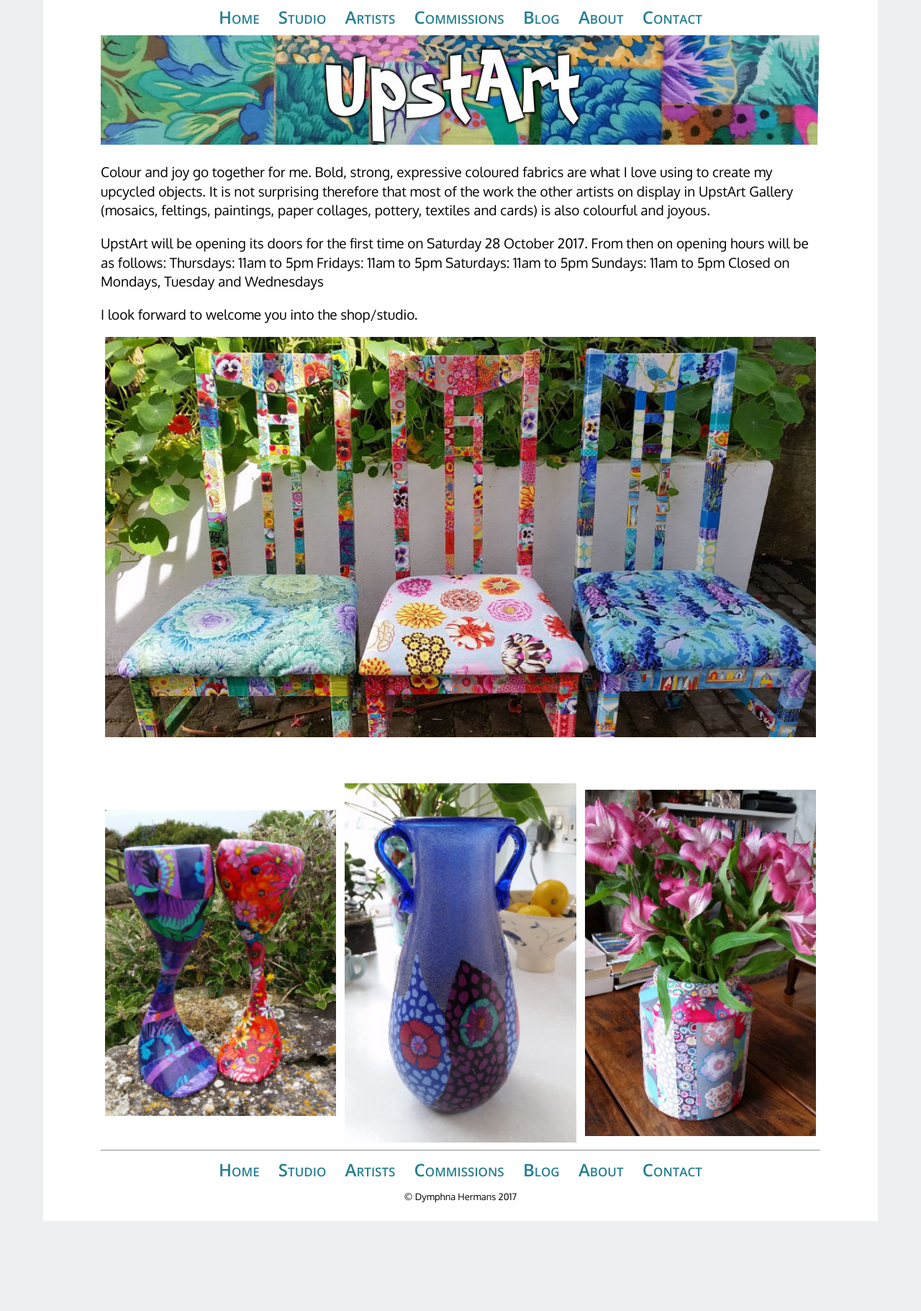
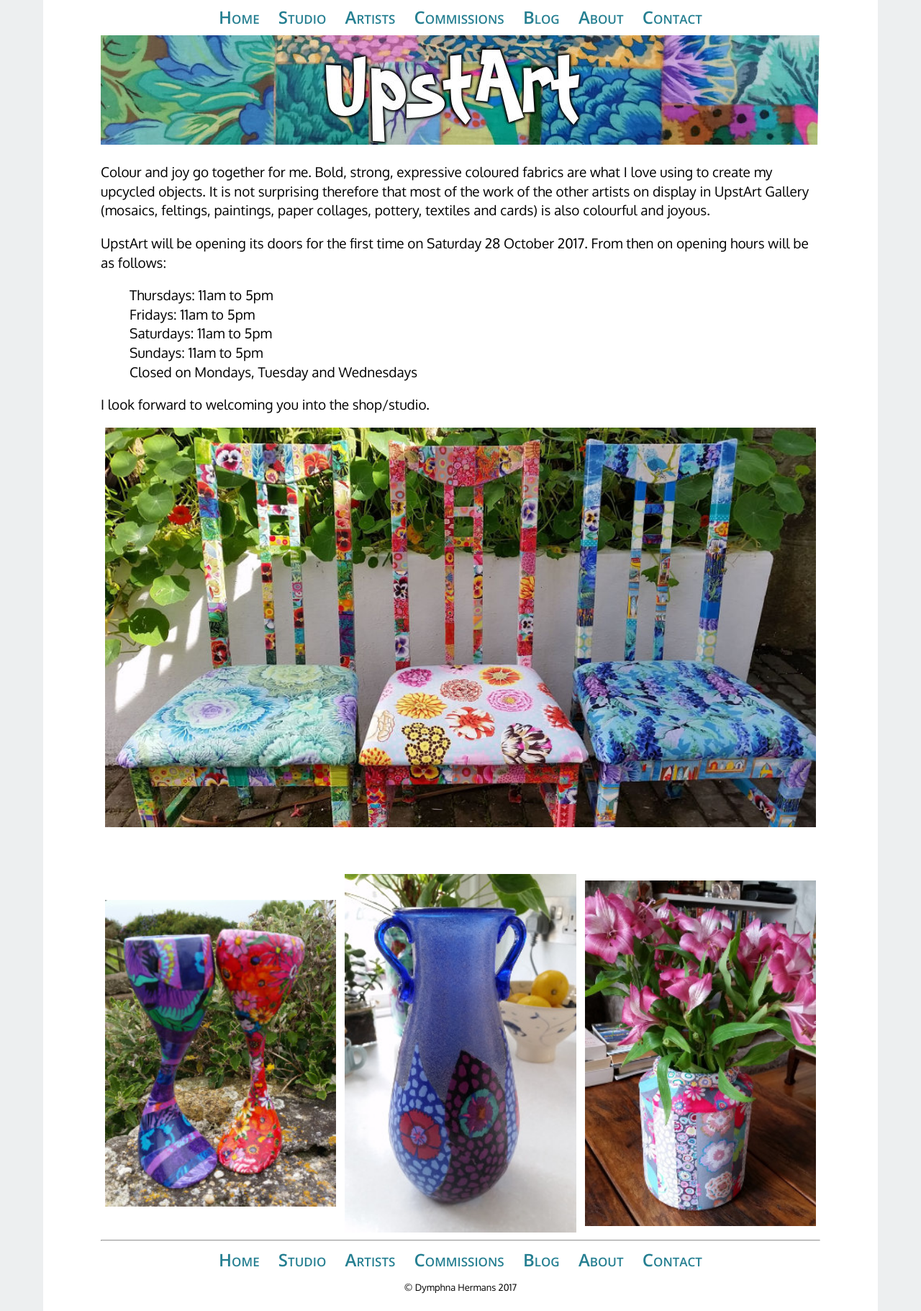
Before and after one commit to d40cht/Upstart, a Jekyll site: the page built from index.md, in a window 1280 px wide. Shown: the whole page at 72% size. Built offline with Jekyll 4.4.1, drawn with Linux system fonts in a browser that asks for light colours; before the commit the page ends 1696 px from its top, so only the background shows below that.

```diff
--- a/css/main.css
+++ b/css/main.css
@@ -15,6 +15,10 @@ h1, h2, h3, h4 {
   font-family: 'Open Sans', sans-serif;
   font-variant: small-caps;
   color: #058fa1;
+}
+
+ul {
+  list-style: none;
 }
 
 a {
--- a/index.md
+++ b/index.md
@@ -3,29 +3,17 @@ title: UpstArt
 layout: default
 ---
 
-Colour and joy go together for me. Bold, strong, expressive coloured fabrics are what I love using to create my upcycled objects. It is not surprising therefore that most of the work the other artists on display in UpstArt Gallery (mosaics, feltings, paintings, paper collages, pottery, textiles and cards) is also colourful and joyous.
+Colour and joy go together for me. Bold, strong, expressive coloured fabrics are what I love using to create my upcycled objects. It is not surprising therefore that most of the work of the other artists on display in UpstArt Gallery (mosaics, feltings, paintings, paper collages, pottery, textiles and cards) is also colourful and joyous.
 
 UpstArt will be opening its doors for the first time on Saturday 28 October 2017. From then on opening hours will be as follows:
-Thursdays: 11am to 5pm
-Fridays:   11am to 5pm
-Saturdays: 11am to 5pm
-Sundays:   11am to 5pm
-Closed on Mondays, Tuesday and Wednesdays
 
-I look forward to welcome you into the shop/studio.
+* Thursdays: 11am to 5pm
+* Fridays:   11am to 5pm
+* Saturdays: 11am to 5pm
+* Sundays:   11am to 5pm
+* Closed on Mondays, Tuesday and Wednesdays
 
-
-
-
-
-
-
-
-
-
-
-
-
+I look forward to welcoming you into the shop/studio.
 
 
 <div class="thumbgrid" markdown="1">
```
Also changed, not shown: about.md (+7 -0 lines), studio.md (+2 -7 lines), images/page_images/at_work_in_studio.jpg (added), images/page_images/from_quilt.jpg (added), images/page_images/glueing_on_canvas.jpg (added), images/page_images/glueing_on_objects.jpg (added).
